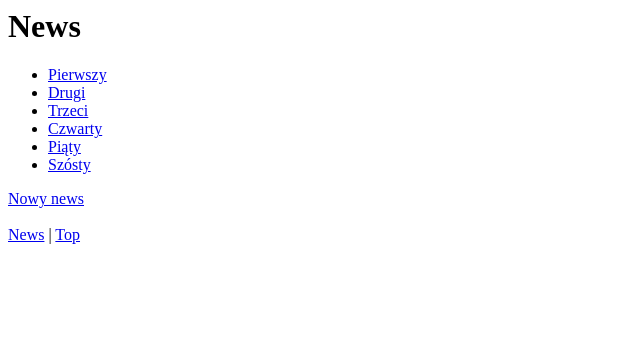
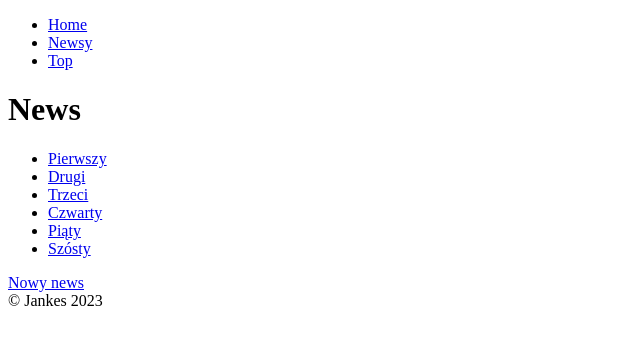
Before and after one commit to JankesPWT/news-system, a PHP site: page /news in a window 1280 px wide. Shown: the top 345 px of the page, without its empty margins (0-640 px from the left). Run offline with PHP 8.4, Linux system fonts and the light colour scheme; data comes from the database, SQL or seed files in the repository.

Commit message:
drobne zmiany w widokach

```diff
--- a/Controllers/NewsController.php
+++ b/Controllers/NewsController.php
@@ -14,6 +14,11 @@ class NewsController extends Controller
     {
         $this->newsModel = new NewsModel();
         $this->authorModel = new AuthorModel();
+    }
+
+    public function home() : void
+    {
+        $this->view(view: 'home', data: '');
     }
 
     public function index() : void
--- a/Core/Controller.php
+++ b/Core/Controller.php
@@ -11,6 +11,8 @@ class Controller
 
     public function view($view, $data)
     {
+        require_once '../Views/template/head.php';
         require_once '../Views/' . $view . '.php';
+        require_once '../Views/template/foot.php';
     }
 }
--- /dev/null
+++ b/Views/home.php
@@ -0,0 +1 @@
+Dzień dobry
--- /dev/null
+++ b/Views/template/foot.php
@@ -0,0 +1,7 @@
+
+    <!-- FOOTER !-->
+    <footer>
+        &copy; Jankes 2023
+    </footer>
+</body>
+</html>
--- /dev/null
+++ b/Views/template/head.php
@@ -0,0 +1,19 @@
+<!doctype html>
+<html lang="pl-PL">
+<head>
+    <title>News system</title>
+
+    <meta charset="UTF-8" />
+    <meta name="viewport" content="width=device-width, initial-scale=1.0">
+
+</head>
+
+<body>
+
+<nav>
+    <ul>
+        <li><a href="/">Home</a></li>
+        <li><a href="/news">Newsy</a></li>
+        <li><a href="/top">Top</a></li>
+    </ul>
+</nav>
--- a/public/index.php
+++ b/public/index.php
@@ -9,10 +9,7 @@ use App\Core\Router;
 
 $router = new Router();
 
-$router->get('/', function () {
-    echo 'Home Page';
-});
-
+$router->get('/', NewsController::class . '::home');
 
 $router->get('/news/create', NewsController::class . '::create');
 $router->post('/news/create', NewsController::class . '::add');
@@ -33,9 +30,3 @@ $router->addNotFoundHandler(function () {
 });
 
 $router->run();
-?>
-
-<br><br>
-<a href="/news">News</a>
-|
-<a href="/top">Top</a>
```
